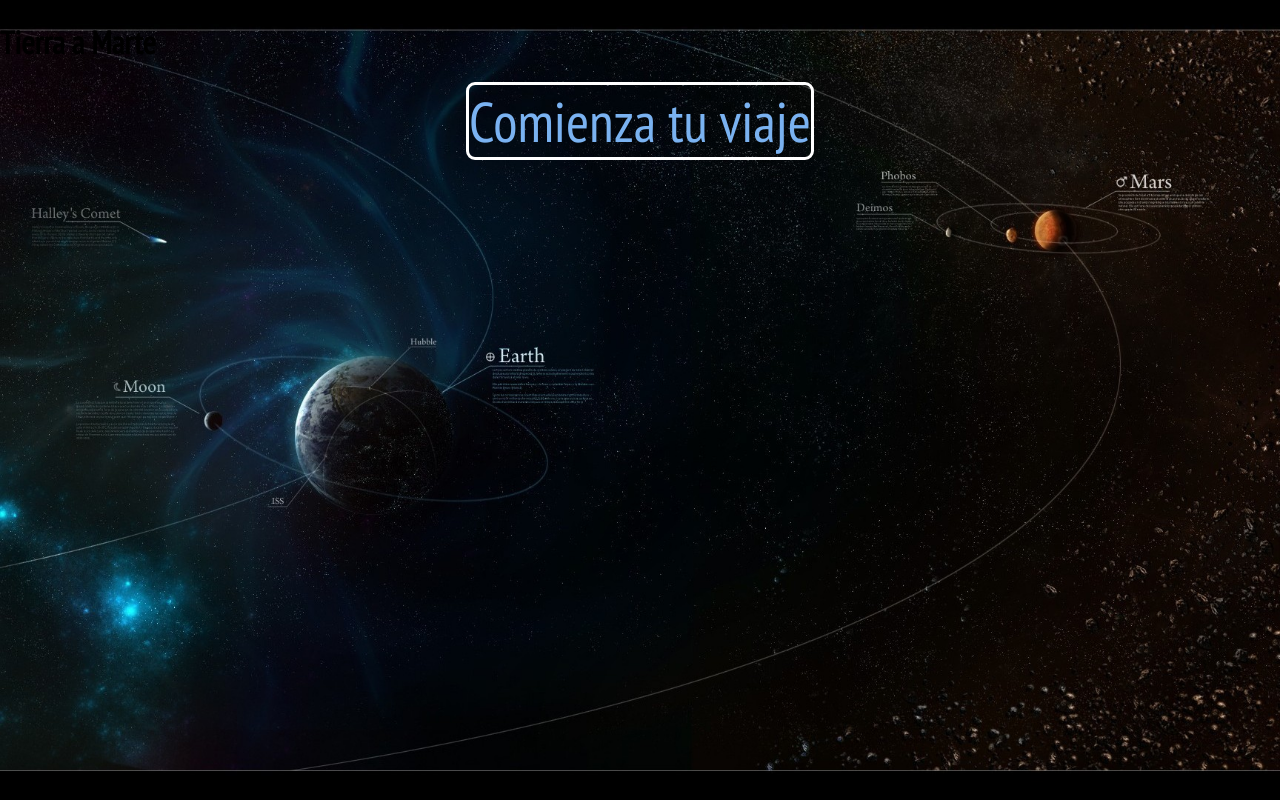
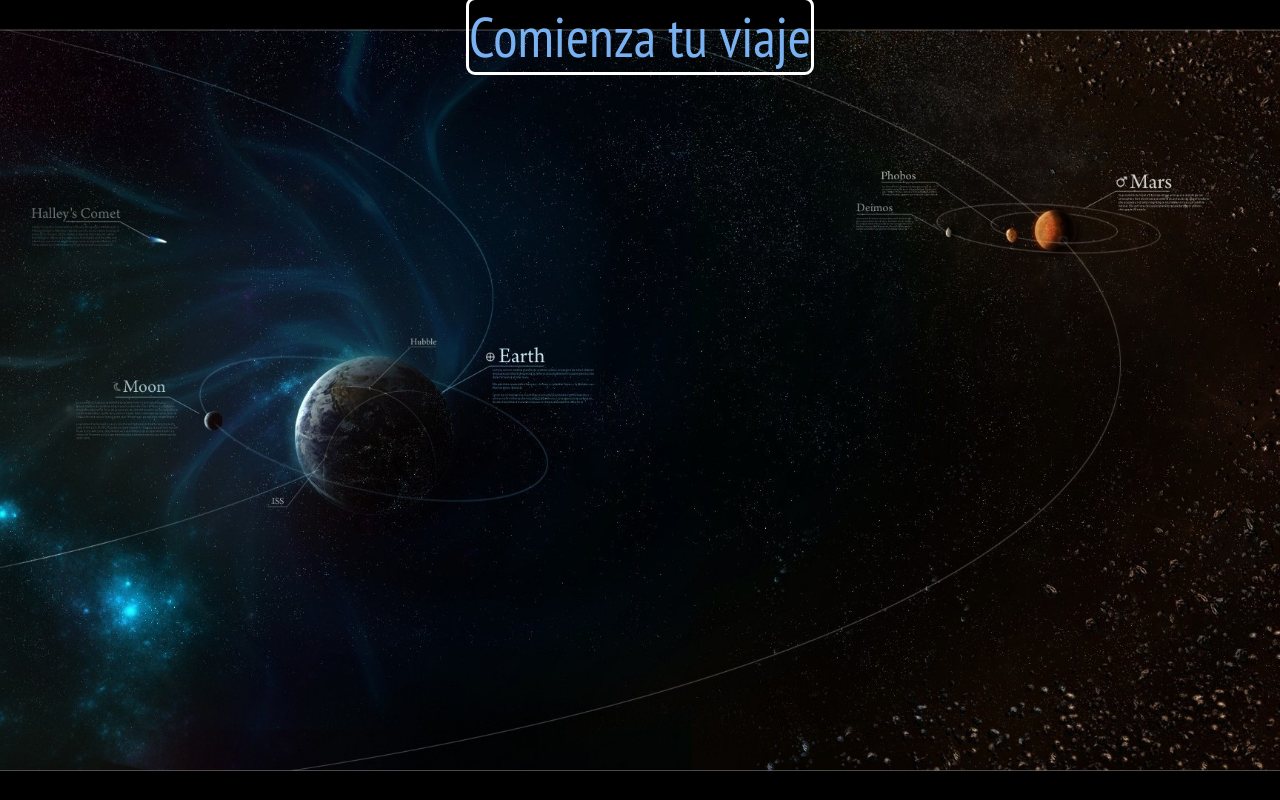
Before and after one commit to cristom010101/tieamars, a plain HTML site: page index.html in a window 1280 px wide. Drawn offline with Linux system fonts and the light colour scheme.

Commit message:
Update index.html

```diff
--- a/index.html
+++ b/index.html
@@ -9,8 +9,7 @@
 <body>
 <div class="arri">
 	<div class="tarri">
-	<h1 class="animated rollIn">Tierra a Marte</h1>
-	<center><a href="z.html">Comienza tu viaje</a></center>
+	<center><a class="animated rollIn" href="z.html">Comienza tu viaje</a></center>
 		</div>
 </div>
 
```
